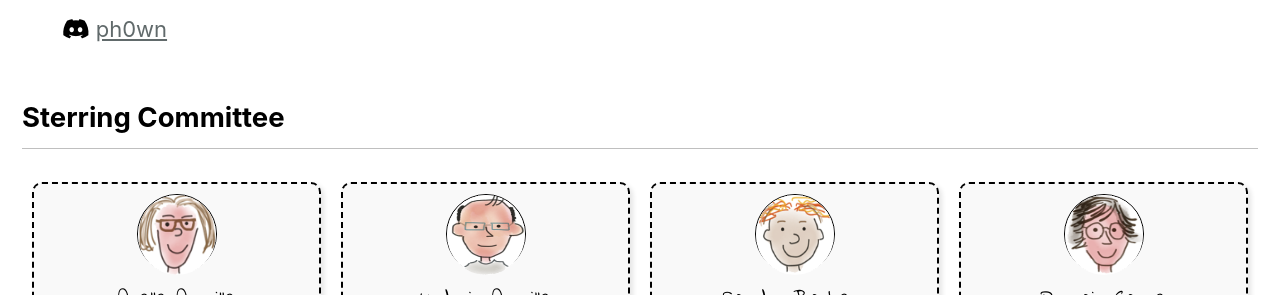
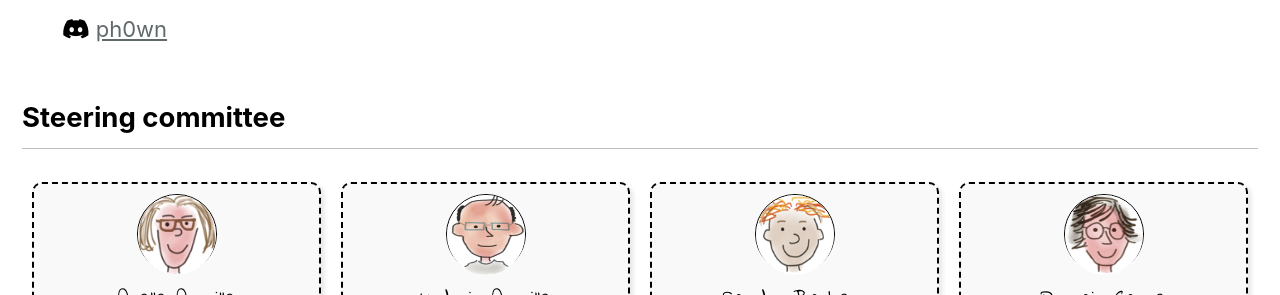
Before and after one commit to ph0wn/ph0wn.github.io, a Jekyll site: the page built from _pages/contact.html, in a window 1280 px wide. Shown: the part 333-628 px from the top of the page. Built offline with Jekyll 4.4.1, drawn with Linux system fonts in a browser that asks for light colours; cached includes are drawn as plain includes.

Commit message:
fixed contact typos

```diff
--- a/_pages/contact.html
+++ b/_pages/contact.html
@@ -90,7 +90,7 @@ committee_grid_3:
 </ul>
 
 
-<h2> Sterring Committee</h2>
+<h2> Steering committee</h2>
 
 <div class="org-chart">
 
```
